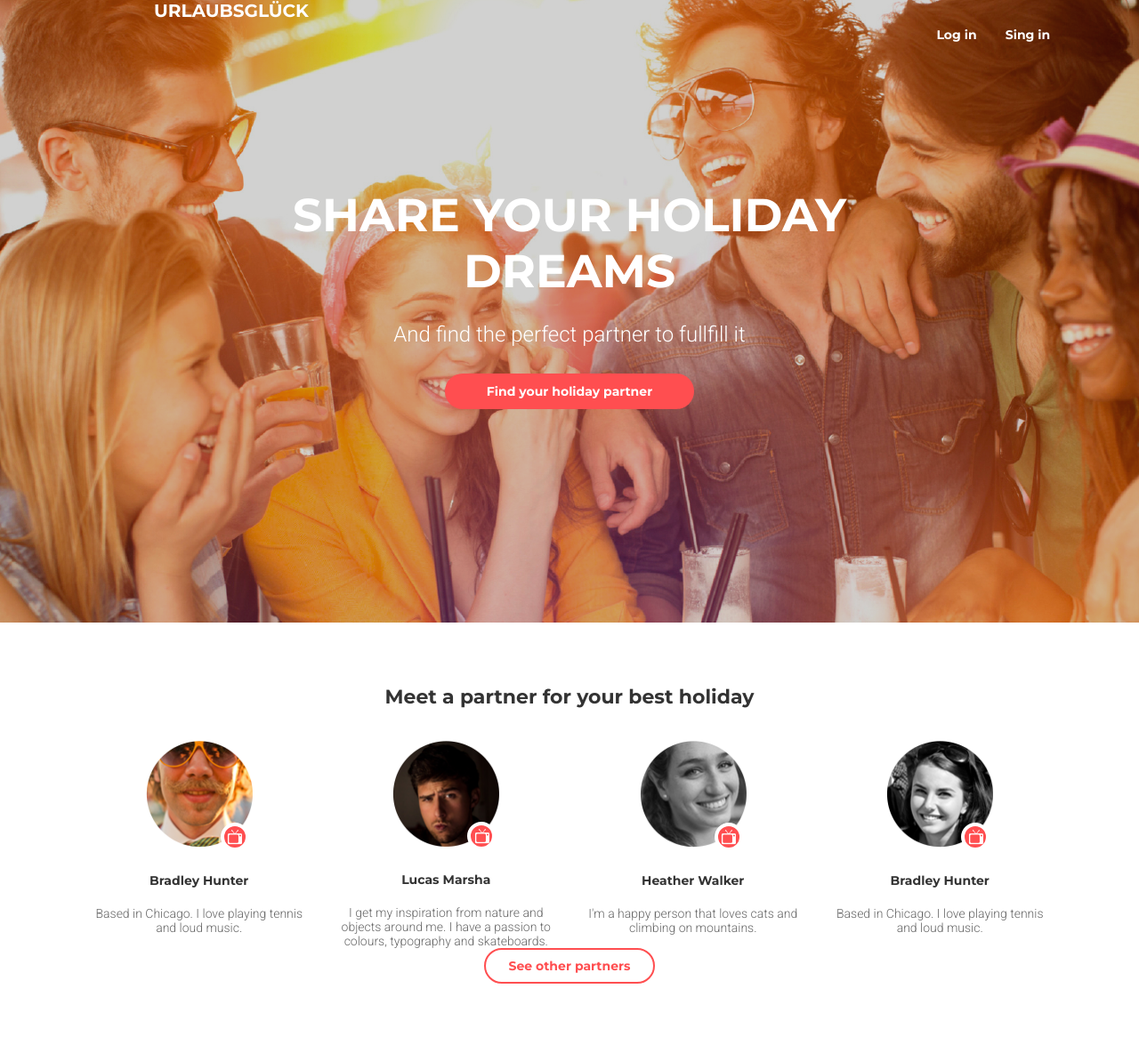
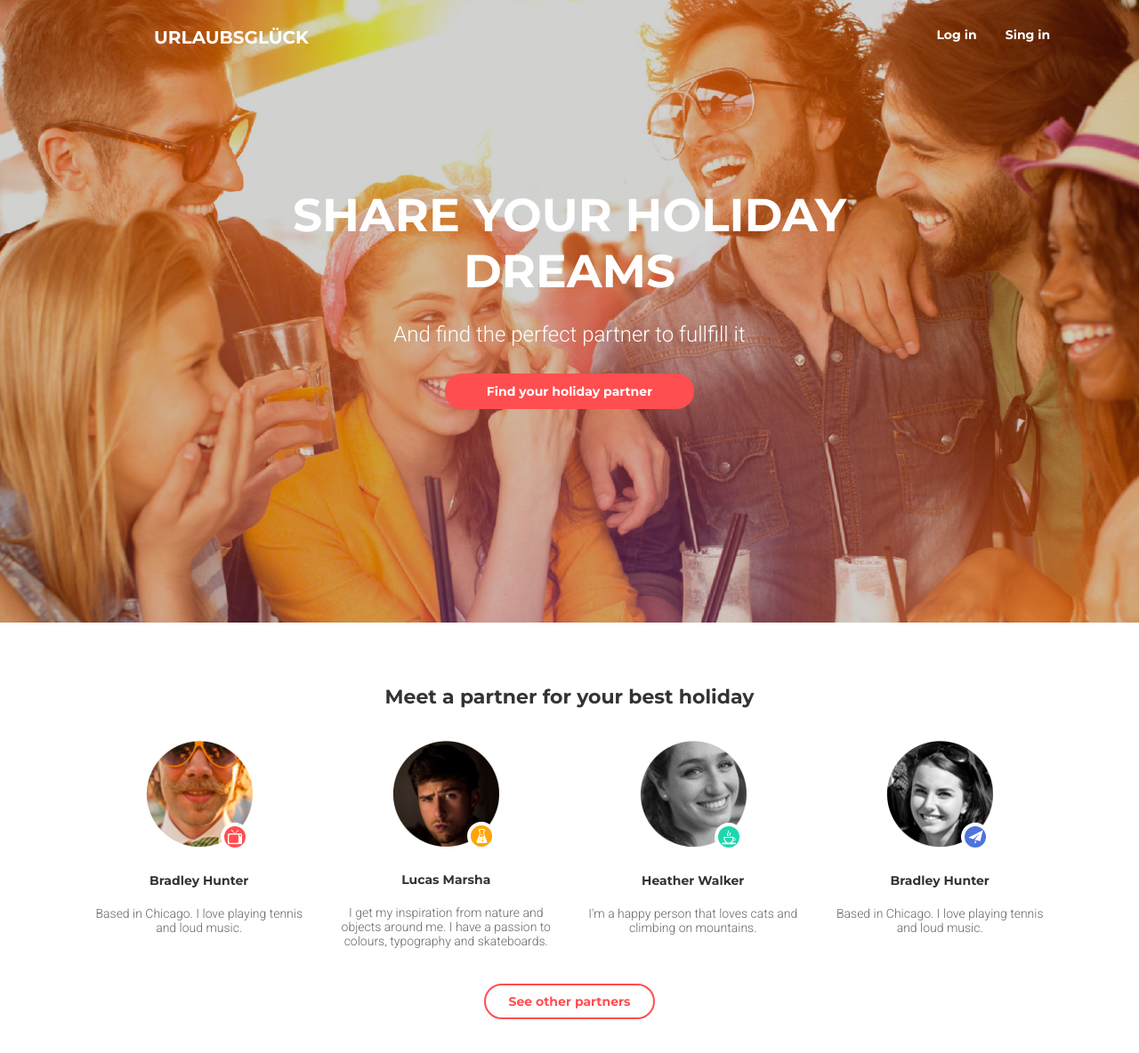
Before and after one commit to MakotoTeach/goit-fe-course, a plain HTML site: page module-09/index.html in a window 1280 px wide. Shown: the whole page at 89% size. Before the commit the page ends 1106 px from the top, so only its background shows below. Drawn offline with Linux system fonts and the light colour scheme.

Commit message:
Module-9

```diff
--- a/module-09/css/styles.css
+++ b/module-09/css/styles.css
@@ -72,32 +72,30 @@ img {
   background-position: center;
   background-repeat: no-repeat;
 }
- .partner-card:nth-child(1) .partner-picture::after {
+.cards-list [class*="col-"]:nth-of-type(1) .partner-card .partner-picture::after {
   background-color: #ff4e50;
   background-image: url(../img/partner1-icon.png);
 }
-.partner-card:nth-child(2) .partner-picture::after {
+.cards-list [class*="col-"]:nth-of-type(2) .partner-card .partner-picture::after {
   background-color: #ffa507;
   background-image: url(../img/partner2-icon.png);
 }
-.partner-card:nth-child(3) .partner-picture::after {
+.cards-list [class*="col-"]:nth-of-type(3) .partner-card .partner-picture::after {
   background-color: #1cd7ad;
   background-image: url(../img/partner3-icon.png);
 }
-.partner-card:nth-child(4) .partner-picture::after {
+.cards-list [class*="col-"]:nth-of-type(4) .partner-card .partner-picture::after {
   background-color: #4e73db;
   background-image: url(../img/partner4-icon.png);
 }
-/* .partner-list {
-  list-style: none;
-  margin-bottom: 38px;
-  text-align: center;
-} */
+.cards-list{
+  margin-bottom: 40px;
+}
 .partner-card {
   text-align: center;
 }
 .partner-card:hover .partner-picture{
-    transform: scale(1.3);
+    transform: scale(1.2);
 }
 .partner-name {
   font-family: "Montserrat", sans-serif;
@@ -173,14 +171,12 @@ img {
   background: none;
   cursor: pointer;
   transition: 1s;
+  margin-bottom: 40px;
 }
 .other-partners:hover{
     transform: scale(1.1);
 }
 @media (max-width: 767px) {
-  .partner-card:not(:last-child) {
-    margin-bottom: 30px;
-  }
   .site-name{
     margin-bottom: 30px;
   }
@@ -193,16 +189,14 @@ img {
     height: 700px;
     background-color: #1a1915;
   }
+  .site-name{
+    padding-top: 30px;
+  }
   .site-nav {
     display: flex;
     justify-content: space-around;
-    /* flex-direction: row-reverse; */
-    /* padding: 0 40px; */
     margin-bottom: 156px;
   }
-  /* .site-name {
-    padding-top: 6px;
-  } */
   .headline {
     font-size: 51.9px;
     margin-bottom: 26px;
@@ -224,11 +218,6 @@ img {
       margin-bottom: 36px;
   }
 }
-/* @media (min-width: 788px) and (max-width: 959px){
-    .partner-card:{
-        margin-bottom: 56px;
-    }
-} */
 @media (min-width: 960px){
 .wrapper-header{
     background-color: #1a1915;
```
